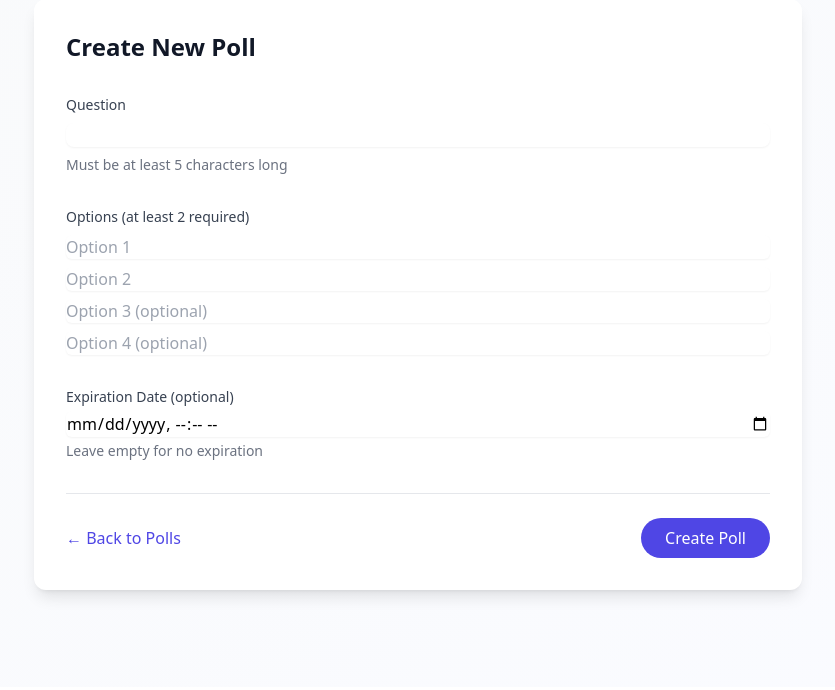
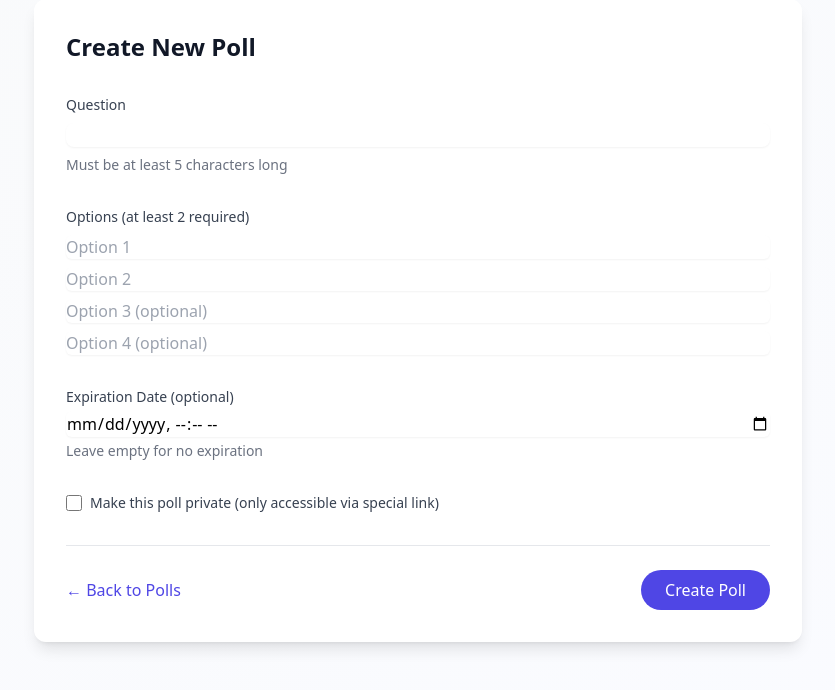
Before and after one commit to PawiX25/PollApp, a Flask app: page /create in a window 1280 px wide. Shown: the part 113-803 px from the top of the page, without its empty margins (222-1057 px from the left). Before the commit the page ends 715 px from the top, so only its background shows below. Run offline with Flask 3, Linux system fonts and the light colour scheme; the visitor is signed in with stand-in values (Sample User, id 1); some libraries are stand-ins or nearby versions.

Commit message:
Add private poll access via special token links

```diff
--- a/app.py
+++ b/app.py
@@ -48,6 +48,8 @@ class Poll(db.Model):
     expires_at = db.Column(db.DateTime, nullable=True)
     options = db.relationship('Option', backref='poll', lazy=True, cascade='all, delete-orphan')
     user_id = db.Column(db.Integer, db.ForeignKey('user.id'), nullable=False)
+    private = db.Column(db.Boolean, default=False)
+    access_token = db.Column(db.String(16), unique=True)
 
     def reset_votes(self):
         for option in self.options:
@@ -56,6 +58,14 @@ class Poll(db.Model):
 
     def generate_slug(self):
         return str(uuid.uuid4())[:8]
+
+    def generate_access_token(self):
+        return os.urandom(8).hex()
+
+    def get_share_url(self, _external=True):
+        if self.private:
+            return url_for('view_poll', slug=self.slug, token=self.access_token, _external=_external)
+        return url_for('view_poll', slug=self.slug, _external=_external)
 
     @property
     def is_expired(self):
@@ -86,7 +96,12 @@ def landing():
 
 @app.route('/polls')
 def index():
-    polls = Poll.query.order_by(Poll.created_at.desc()).all()
+    if current_user.is_authenticated:
+        polls = Poll.query.filter(
+            (Poll.private == False) | (Poll.user_id == current_user.id)
+        ).order_by(Poll.created_at.desc()).all()
+    else:
+        polls = Poll.query.filter_by(private=False).order_by(Poll.created_at.desc()).all()
     return render_template('index.html', polls=polls)
 
 @app.route('/register', methods=['GET', 'POST'])
@@ -137,6 +152,7 @@ def create():
         question = request.form['question'].strip()
         options = [opt.strip() for opt in request.form.getlist('options') if opt.strip()]
         expiration = request.form.get('expires_at')
+        private = request.form.get('private') == 'on'
 
         if len(question) < 5:
             flash('Question must be at least 5 characters long', 'error')
@@ -156,8 +172,11 @@ def create():
                 question=question,
                 slug=Poll().generate_slug(),
                 expires_at=expires_at,
-                user_id=current_user.id
+                user_id=current_user.id,
+                private=private
             )
+            if private:
+                poll.access_token = poll.generate_access_token()
             db.session.add(poll)
 
             for option_text in options:
@@ -253,6 +272,14 @@ def vote(poll_id):
 @app.route('/poll/<string:slug>')
 def view_poll(slug):
     poll = Poll.query.filter_by(slug=slug).first_or_404()
+    token = request.args.get('token')
+
+    if poll.private:
+        if not current_user.is_authenticated or (current_user.id != poll.user_id):
+            if not token or token != poll.access_token:
+                flash('This is a private poll. Please use the correct access link.', 'error')
+                return redirect(url_for('index'))
+
     return render_template('poll.html', poll=poll)
 
 @app.route('/poll/<int:poll_id>/details')
--- a/templates/create.html
+++ b/templates/create.html
@@ -46,6 +46,14 @@
                 <p class="mt-1 text-sm text-gray-500">Leave empty for no expiration</p>
             </div>
 
+            <div class="flex items-center">
+                <input type="checkbox" name="private" id="private"
+                       class="h-4 w-4 text-indigo-600 focus:ring-indigo-500 border-gray-300 rounded">
+                <label for="private" class="ml-2 block text-sm text-gray-700">
+                    Make this poll private (only accessible via special link)
+                </label>
+            </div>
+
             <div class="flex items-center justify-between pt-6 border-t">
                 <a href="{{ url_for('index') }}"
                    class="text-indigo-600 hover:text-indigo-800 font-medium">
```
Also changed, not shown: templates/index.html (+13 -5 lines), templates/poll_details.html (+12 -1 lines).
